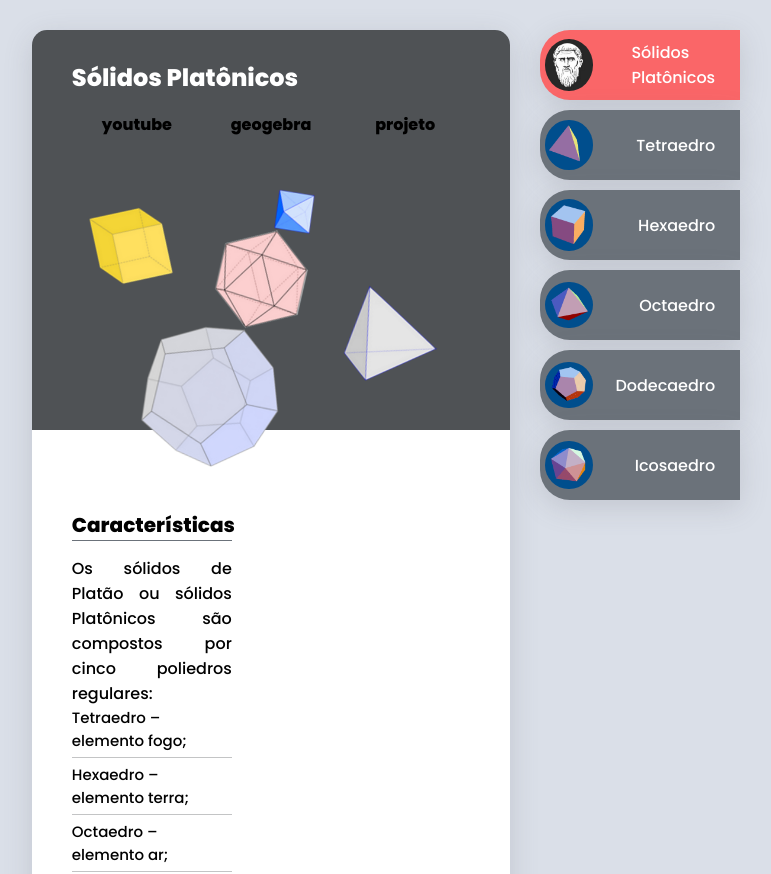
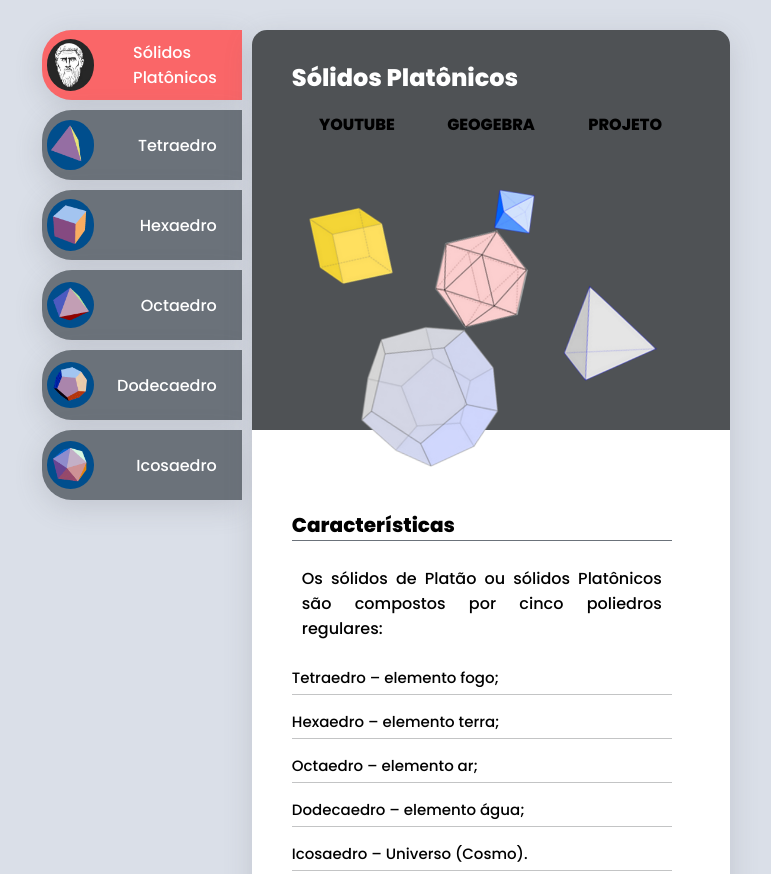
Before and after one commit to Iving-Leonardo/S-lidos-Plat-nicos, a plain HTML site: page index.html in a window 1280 px wide. Shown: the top 874 px of the page, without its empty margins (254-1025 px from the left). Drawn offline with Linux system fonts and the light colour scheme.

Commit message:
Ajustes em listagem e add textos

```diff
--- a/index.html
+++ b/index.html
@@ -19,17 +19,46 @@
   <body>
     <main>
       <div class="solidos-platonicos">
+        <nav class="listagem">
+          <ul>
+            <li class="poliedro ativo" id="inicio">
+              <img src="scr/imagens/platao-face.png" alt="desenho Platão" />
+              <span>Sólidos<br> Platônicos</span>
+            </li>
+            <li class="poliedro" id="tetraedro">
+              <img src="scr/imagens/poliedros_gifs/tetraedro2.gif" alt="gif tetraedro" />
+              <span>Tetraedro</span>
+            </li>
+            <li class="poliedro" id="hexaedro">
+              <img src="scr/imagens/poliedros_gifs/cubo2.gif" alt="gif hexaedro" />
+              <span>Hexaedro</span>
+            </li>
+            <li class="poliedro" id="octaedro">
+              <img src="scr/imagens/poliedros_gifs/octaedro2.gif" alt="gif octaedro" />
+              <span>Octaedro</span>
+            </li>
+            <li class="poliedro" id="dodecaedro">
+              <img src="scr/imagens/poliedros_gifs/dodecaedro2.gif" alt="gif dodecaedro" />
+              <span>Dodecaedro</span>
+            </li>
+            <li class="poliedro" id="icosaedro">
+              <img src="scr/imagens/poliedros_gifs/icosaedro2.gif" alt="gif icosaedro" />
+              <span>Icosaedro</span>
+            </li>
+
+          </ul>
+        </nav>
         <div class="cartoes-poliedros">
-          <div class="cartao-poliedro aberto tipo-inicio"  id="cartao-inicio"> <!--tipo-inicio"  id="cartao-inicio"-->
+          <div class="cartao-poliedro aberto tipo-inicio"  id="cartao-inicio">
             <div class="cartao-topo">
               <div class="detalhes">
                 <h2 class="nome">Sólidos Platônicos</h2>
               </div>
               <div class='menubar'>
                 <ul>
-                  <li><a href='#' onclick="selectabaSolidosplatao(this);document.getElementById('conteudo').innerHTML=youtubesrcSolidosplatao;">youtube</a></li>
-                  <li><a href='#' onclick="selectabaSolidosplatao(this);document.getElementById('conteudo').innerHTML=geogebrasrcSolidosplatao;">geogebra</a></li>
-                  <li><a href='#' onclick="selectabaSolidosplatao(this);document.getElementById('conteudo').innerHTML=projetosrcSolidosplatao;">projeto</a></li>
+                  <li><a href='#' onclick="selectabaSolidosplatao(this);document.getElementById('conteudo').innerHTML=youtubesrcSolidosplatao;">YOUTUBE</a></li>
+                  <li><a href='#' onclick="selectabaSolidosplatao(this);document.getElementById('conteudo').innerHTML=geogebrasrcSolidosplatao;">GEOGEBRA</a></li>
+                  <li><a href='#' onclick="selectabaSolidosplatao(this);document.getElementById('conteudo').innerHTML=projetosrcSolidosplatao;">PROJETO</a></li>
                 </ul>
               </div>
               </div><div id='conteudo'>    <!-- como aplicar o responsível ?-->
@@ -37,9 +66,13 @@
               <div class="cartao-imagem">
                 <img src="scr/imagens/poliedros_platao/platonicos.png" alt="Imagem poliedros de Platão" />
               </div>
+
+
+
             </div>
 
             <div class="cartao-informacoes">
+              <!-- listagem -->
               <div class="status">
                 <h3>Características</h3>
                 <p>Os sólidos de Platão ou sólidos Platônicos são compostos por cinco poliedros regulares:</p>
@@ -79,9 +112,9 @@
               </div>
               <div class='menubar'>
                 <ul>
-                  <li><a href='#' onclick="selectabaTetraedro(this);document.getElementById('conteudoTetraedro').innerHTML=youtubesrcTetraedro;">youtube</a></li>
-                  <li><a href='#' onclick="selectabaTetraedro(this);document.getElementById('conteudoTetraedro').innerHTML=geogebrasrcTetraedro;">geogebra</a></li>
-                  <li><a href='#' onclick="selectabaTetraedro(this);document.getElementById('conteudoTetraedro').innerHTML=projetosrcTetraedro;">projeto</a></li>
+                  <li><a href='#' onclick="selectabaTetraedro(this);document.getElementById('conteudoTetraedro').innerHTML=youtubesrcTetraedro;">YOUTUBE</a></li>
+                  <li><a href='#' onclick="selectabaTetraedro(this);document.getElementById('conteudoTetraedro').innerHTML=geogebrasrcTetraedro;">GEOGEBRA</a></li>
+                  <li><a href='#' onclick="selectabaTetraedro(this);document.getElementById('conteudoTetraedro').innerHTML=projetosrcTetraedro;">PROJETO</a></li>
                 </ul>
               </div>
               </div><div id='conteudoTetraedro'>    <!-- como aplicar o responsível ?-->
@@ -98,7 +131,7 @@
                   <li>Vertices: 4</li>
                   <li>Arestas: 6</li>
                   <li>Faces: 4</li>
-                  <li>###</li>
+                  <!--<li>###</li>-->
                   <li>
                     <p>Platão considerou como o fogo por ser leve o mais violento dos elementos, porém o mais leve. O sólido recebe este nome devido a quantidade de faces, quatro no total, todas em forma de triângulo equilátero. </p>
                   </li>
@@ -116,9 +149,9 @@
 
               <div class='menubar'>
                 <ul>
-                  <li><a href='#' onclick="selectabaHexaedro(this);document.getElementById('conteudoHexaedro').innerHTML=youtubesrcHexaedro;">youtube</a></li>
-                  <li><a href='#' onclick="selectabaHexaedro(this);document.getElementById('conteudoHexaedro').innerHTML=geogebrasrcHexaedro;">geogebra</a></li>
-                  <li><a href='#' onclick="selectabaHexaedro(this);document.getElementById('conteudoHexaedro').innerHTML=projetosrcHexaedro;">projeto</a></li>
+                  <li><a href='#' onclick="selectabaHexaedro(this);document.getElementById('conteudoHexaedro').innerHTML=youtubesrcHexaedro;">YOUTUBE</a></li>
+                  <li><a href='#' onclick="selectabaHexaedro(this);document.getElementById('conteudoHexaedro').innerHTML=geogebrasrcHexaedro;">GEOGEBRA</a></li>
+                  <li><a href='#' onclick="selectabaHexaedro(this);document.getElementById('conteudoHexaedro').innerHTML=projetosrcHexaedro;">PROJETO</a></li>
                 </ul>
 
               </div>
@@ -137,7 +170,7 @@
                   <li>Vertices: 8</li>
                   <li>Arestas: 12</li>
                   <li>Faces: 6</li>
-                  <li>###</li>
+                  <!--<li>###</li>-->
                   <li>
                     <p>Considerado por Platão como sendo o elemento terra devido sua estabilidade. O sólido possui este nome por possuir seis faces na forma de um quadrado.</p>
                   </li>
@@ -156,14 +189,12 @@
 
               <div class='menubar'>
                 <ul>
-                  <li><a href='#' onclick="selectabaOctaedro(this);document.getElementById('conteudoOctaedro').innerHTML=youtubesrcOctaedro;">youtube</a></li>
-                  <li><a href='#' onclick="selectabaOctaedro(this);document.getElementById('conteudoOctaedro').innerHTML=geogebrasrcOctaedro;">geogebra</a></li>
-                  <li><a href='#' onclick="selectabaOctaedro(this);document.getElementById('conteudoOctaedro').innerHTML=projetosrcOctaedro;">projeto</a></li>
+                  <li><a href='#' onclick="selectabaOctaedro(this);document.getElementById('conteudoOctaedro').innerHTML=youtubesrcOctaedro;">YOUTUBE</a></li>
+                  <li><a href='#' onclick="selectabaOctaedro(this);document.getElementById('conteudoOctaedro').innerHTML=geogebrasrcOctaedro;">GEOGEBRA</a></li>
+                  <li><a href='#' onclick="selectabaOctaedro(this);document.getElementById('conteudoOctaedro').innerHTML=projetosrcOctaedro;">PROJETO</a></li>
                 </ul>
               </div>
               </div><div id='conteudoOctaedro'>
-
-              <!-- <span class="tipo">###</span>   -->
 
               <div class="cartao-imagem">
                 <img src="scr/imagens/poliedros_platao/octaedroimg.png" alt="Imagem octaedro" />
@@ -177,7 +208,7 @@
                   <li>Vertices: 6</li>
                   <li>Arestas: 16</li>
                   <li>Faces: 8</li>
-                  <li>###</li>
+                  <!--<li>###</li>-->
                   <li>
                     <p>Platão deu ao octaedro o elemento ar, porém sem muito explicação. Como o sólido possui oito faces em forma de triângulo equilátero.</p>
                   </li>
@@ -196,14 +227,12 @@
 
               <div class='menubar'>
                 <ul>
-                  <li><a href='#' onclick="selectabaDodecaedro(this);document.getElementById('conteudoDodecaedro').innerHTML=youtubesrcDodecaedro;">youtube</a></li>
-                  <li><a href='#' onclick="selectabaDodecaedro(this);document.getElementById('conteudoDodecaedro').innerHTML=geogebrasrcDodecaedro;">geogebra</a></li>
-                  <li><a href='#' onclick="selectabaDodecaedro(this);document.getElementById('conteudoDodecaedro').innerHTML=projetosrcDodecaedro;">projeto</a></li>
+                  <li><a href='#' onclick="selectabaDodecaedro(this);document.getElementById('conteudoDodecaedro').innerHTML=youtubesrcDodecaedro;">YOUTUBE</a></li>
+                  <li><a href='#' onclick="selectabaDodecaedro(this);document.getElementById('conteudoDodecaedro').innerHTML=geogebrasrcDodecaedro;">GEOGEBRA</a></li>
+                  <li><a href='#' onclick="selectabaDodecaedro(this);document.getElementById('conteudoDodecaedro').innerHTML=projetosrcDodecaedro;">PROJETO</a></li>
                 </ul>
               </div>
               </div><div id='conteudoDodecaedro'>
-
-              <!-- <span class="tipo">###</span> -->
 
               <div class="cartao-imagem">
                 <img src="scr/imagens/poliedros_platao/Dodecaedroimg.png" alt="Imagem Dodecaedro" />
@@ -218,7 +247,7 @@
                   <li>Vertices: 20</li>
                   <li>Arestas: 30</li>
                   <li>Faces: 12</li>
-                  <li>###</li>
+                  <!--<li>###</li>-->
                   <li>
                     <p>O Dodecaedro possui um formato único com suas 12 faces em forma de pentágono, considerado por Platão como o mais harmônico e por isso representa o universo em toda sua imensidão.</p>
                   </li>
@@ -237,14 +266,12 @@
 
               <div class='menubar'>
                 <ul>
-                  <li><a href='#' onclick="selectabaIcosaedro(this);document.getElementById('conteudoIcosaedro').innerHTML=youtubesrcIcosaedro;">youtube</a></li>
-                  <li><a href='#' onclick="selectabaIcosaedro(this);document.getElementById('conteudoIcosaedro').innerHTML=geogebrasrcIcosaedro;">geogebra</a></li>
-                  <li><a href='#' onclick="selectabaIcosaedro(this);document.getElementById('conteudoIcosaedro').innerHTML=projetosrcIcosaedro;">projeto</a></li>
+                  <li><a href='#' onclick="selectabaIcosaedro(this);document.getElementById('conteudoIcosaedro').innerHTML=youtubesrcIcosaedro;">YOUTUBE</a></li>
+                  <li><a href='#' onclick="selectabaIcosaedro(this);document.getElementById('conteudoIcosaedro').innerHTML=geogebrasrcIcosaedro;">GEOGEBRA</a></li>
+                  <li><a href='#' onclick="selectabaIcosaedro(this);document.getElementById('conteudoIcosaedro').innerHTML=projetosrcIcosaedro;">PROJETO</a></li>
                 </ul>
               </div>
               </div><div id='conteudoIcosaedro'>
-
-              <!-- <span class="tipo">###</span>  -->
 
               <div class="cartao-imagem">
                 <img src="scr/imagens/poliedros_platao/icosaedroimg.png" alt="Imagem Icosaedro" />
@@ -259,7 +286,7 @@
                   <li>Vertices: 12</li>
                   <li>Arestas: 30</li>
                   <li>Faces: 20</li>
-                  <li>###</li>
+                  <!--<li>###</li>  -->
                   <li>
                     <p>Como a água é fluida e como o Icosaedro possui mais facilidade de rolar que os outros sólidos, representa o elemento água. O nome deste sólido é devido suas 20 faces em forma de pentágono.</p>
                   </li>
@@ -269,38 +296,8 @@
             </div>
           </div>
 
-
         </div>
-
-        <nav class="listagem">
-          <ul>
-            <li class="poliedro ativo" id="inicio">   <!--id="inicio"  -->
-              <img src="scr/imagens/platao-face.png" alt="desenho Platão" />
-              <span>Sólidos<br> Platônicos</span>
-            </li>
-            <li class="poliedro" id="tetraedro">   <!--id="inicio"  -->
-              <img src="scr/imagens/poliedros_gifs/tetraedro2.gif" alt="gif tetraedro" />
-              <span>Tetraedro</span>
-            </li>
-            <li class="poliedro" id="hexaedro">
-              <img src="scr/imagens/poliedros_gifs/cubo2.gif" alt="gif hexaedro" />
-              <span>Hexaedro</span>
-            </li>
-            <li class="poliedro" id="octaedro">
-              <img src="scr/imagens/poliedros_gifs/octaedro2.gif" alt="gif octaedro" />
-              <span>Octaedro</span>
-            </li>
-            <li class="poliedro" id="dodecaedro">
-              <img src="scr/imagens/poliedros_gifs/dodecaedro2.gif" alt="gif dodecaedro" />
-              <span>Dodecaedro</span>
-            </li>
-            <li class="poliedro" id="icosaedro">
-              <img src="scr/imagens/poliedros_gifs/icosaedro2.gif" alt="gif icosaedro" />
-              <span>Icosaedro</span>
-            </li>
-
-          </ul>
-        </nav>
+        <!-- listagem -->
       </div>
     </main>
     <script src="scr/JS/index.js"></script>
--- a/scr/JS/menu.js
+++ b/scr/JS/menu.js
@@ -49,6 +49,7 @@ function selectabaOctaedro(an) {
 
  // icosaedro menubar
  var youtubesrcIcosaedro="<iframe width='900'        height='500' src='https://www.youtube.com/embed/E3KDVkaOq2o'; title='YouTube video player' frameborder=0 allow='accelerometer; autoplay; clipboard-write; encrypted-media; gyroscope; picture-in-picture' allowfullscreen></iframe>";
+
  var geogebrasrcIcosaedro="<iframe src='https://www.geogebra.org/m/v6j2yvc6'; width='900' height='600' allowfullscreen style='border: 1px solid #e4e4e4;border-radius: 4px;' frameborder='0'></iframe>";
  var projetosrcIcosaedro="<iframe width='900'        height='500' src='https://docs.google.com/presentation/d/1TKRt4iURgsgGNLhoSdlEs-IDm9UdYgpX0MCT-3GcjX4/edit#slide=id.p'; title='YouTube video player' frameborder=0 allow='accelerometer; autoplay; clipboard-write; encrypted-media; gyroscope; picture-in-picture' allowfullscreen></iframe>";
 
--- a/scr/css/cartao.css
+++ b/scr/css/cartao.css
@@ -5,7 +5,7 @@
 }
 
 .cartao-poliedro .cartao-topo {
-    padding: 30px 40px 0;     /* aplicado no nome pikachu, raio e #001 */
+    padding: 30px 40px 0;
 }
 
 .cartao-poliedro .nome {
@@ -61,18 +61,24 @@
 
 .cartao-informacoes .status p {
     text-align:justify;
+    padding: 10px;
 }
 
 .cartao-poliedro .cartao-informacoes .status, .cartao-poliedro .cartao-informacoes .habilidades {
     padding: 0 10px;
-    width: 180px;
+    width: 400px;
 }
 
 .cartao-poliedro .cartao-informacoes .habilidades ul li, .cartao-poliedro .cartao-informacoes .status ul li {
     border-bottom: 1px solid #C3C4C5;
     padding: 0 0 5px;
     margin-bottom: 5px;
+    margin-top: 15PX;
     font-size: 15px;
+}
+
+.cartao-poliedro .cartao-informacoes .habilidades ul li {
+    border-bottom: none;
 }
 
 .cartao-poliedro.aberto {
--- a/scr/css/global.css
+++ b/scr/css/global.css
@@ -1,5 +1,5 @@
 body {
-    font-family: 'Poppins', sans-serif;  /* */
+    font-family: 'Poppins', sans-serif;
 }
 
 main {
@@ -13,7 +13,7 @@ main {
 
 .solidos-platonicos {
     display: flex;
-    gap: 30px;     /* gap indicação de espaçamento no inspecionar */
+    gap: 10px;
     padding: 30px 0;
 
 }
--- a/scr/css/menu.css
+++ b/scr/css/menu.css
@@ -10,16 +10,14 @@
     height:20px;
     line-height:20px;
     text-align: center;
-    /*border:1pt solid black; */
     text-decoration:none;
     color:black;
     opacity: 1;
     border-radius: 7px;
     font-weight: bold;
     margin: 15px;
-    /*font-size: 20px;*/
 }
-.menubar li a:hover {background-color:#ece9e9;;}
+.menubar li a:hover{background-color:#ece9e9;;}
 .menubar li a.select {
     background-color:#AAAAAA;
     color:white;
```
Also changed, not shown: scr/css/responsivo.css (+0 -10 lines).
